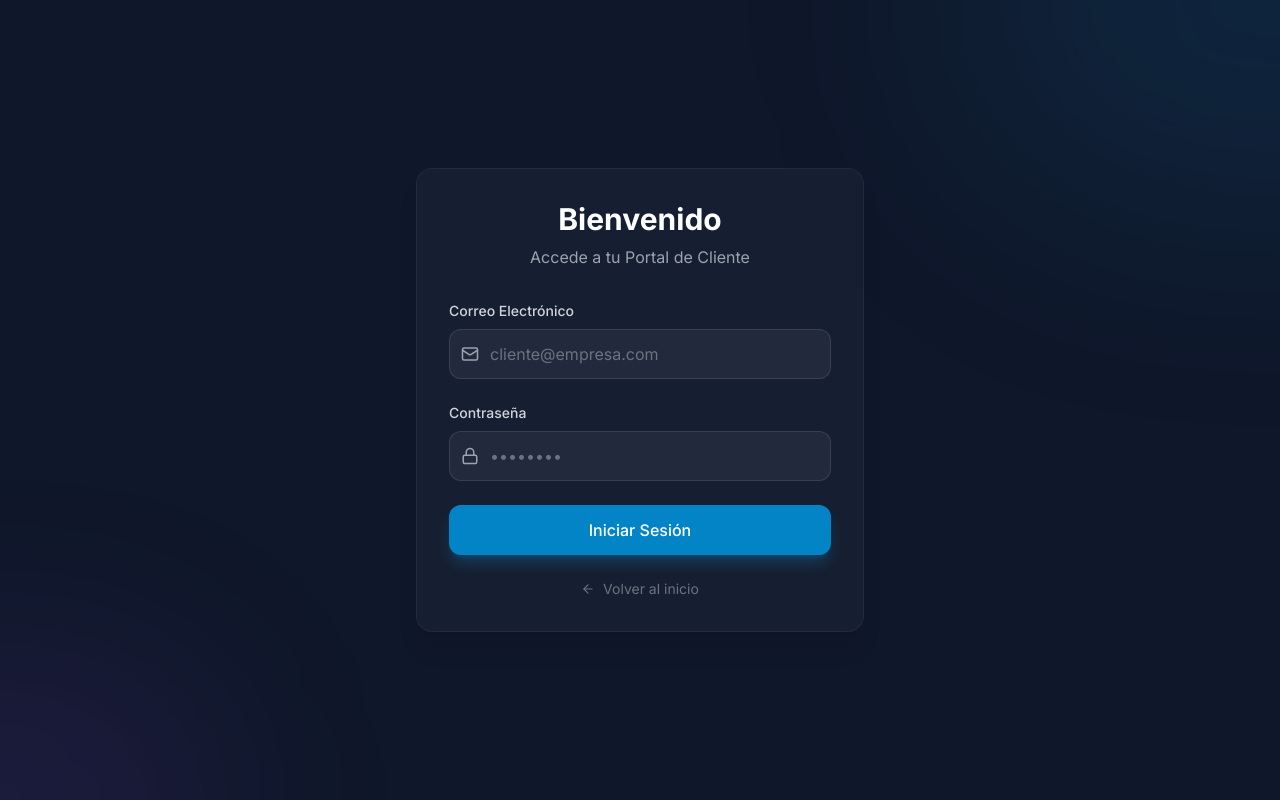
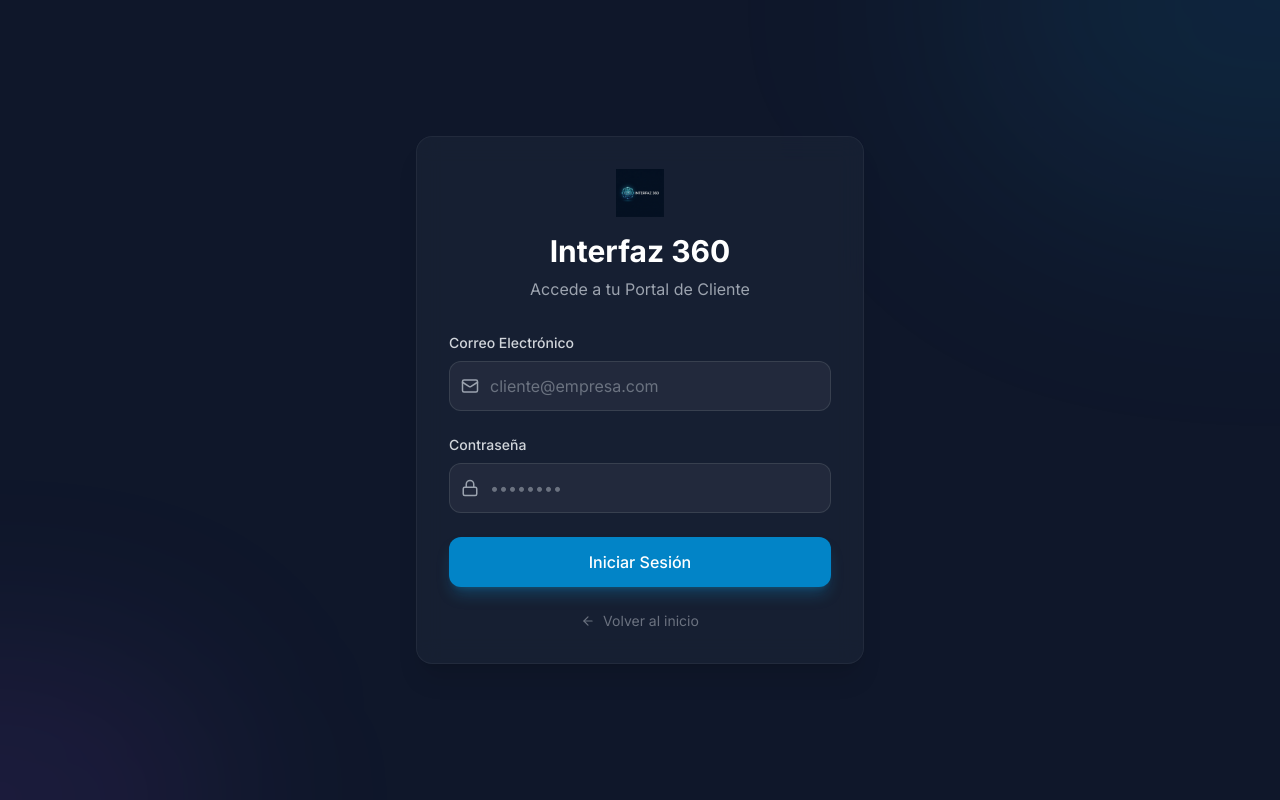
Before and after one commit to salepayaso/Agencia_web, a React (Vite) app: page /login in a window 1280 px wide. Built offline with nearby package versions, Linux system fonts and the light colour scheme; no server answers.

Commit message:
feat: Implement initial application structure with landing page, login, dashboard, and core UI components.

```diff
--- a/index.html
+++ b/index.html
@@ -10,13 +10,13 @@
   <meta name="viewport" content="width=device-width, initial-scale=1.0" />
   <meta name="google" content="notranslate" />
   <meta name="description"
-    content="Digital Manager & Desarrollador Fullstack. Creación de páginas web, aplicaciones a medida y arquitectura UX en Chile. Soluciones digitales profesionales." />
+    content="Interfaz 360. Agencia Digital y Desarrollo de Software en Chile. Creamos ecosistemas digitales robustos y aplicaciones a medida." />
   <meta name="keywords"
-    content="creación de páginas web, diseño web chile, desarrollador fullstack, webmaster, arquitectura ux, sistemas a medida" />
-  <meta property="og:title" content="WebArchitect | Digital Manager & Fullstack Dev" />
-  <meta property="og:description" content="Transformo ideas en ecosistemas digitales robustos. Web & Apps." />
+    content="interfaz 360, agencia digital, desarrollo web, aplicaciones a medida, software chile, ux/ui" />
+  <meta property="og:title" content="Interfaz 360 | Agencia Digital & Software" />
+  <meta property="og:description" content="Transformamos tu negocio con soluciones digitales de 360 grados." />
   <meta property="og:type" content="website" />
-  <title>Creación de Web & Apps | Digital Manager & Arquitecto UX</title>
+  <title>Interfaz 360 | Agencia Digital & Software</title>
 </head>
 
 <body>
--- a/src/components/Footer.jsx
+++ b/src/components/Footer.jsx
@@ -5,7 +5,10 @@ const Footer = () => {
         <footer className="bg-dark-card border-t border-white/5 py-12 px-4 md:px-8">
             <div className="max-w-7xl mx-auto grid md:grid-cols-4 gap-8 mb-8">
                 <div className="col-span-1 md:col-span-2">
-                    <h2 className="text-2xl font-bold text-gradient mb-4">Agencia.</h2>
+                    <div className="flex items-center gap-2 mb-4">
+                        <img src="/logo.png" alt="Logo" className="h-8 w-8" />
+                        <h2 className="text-2xl font-bold text-gradient">Interfaz 360</h2>
+                    </div>
                     <p className="text-gray-400 max-w-xs">
                         Transformando marcas con experiencias digitales premium.
                     </p>
@@ -31,7 +34,7 @@ const Footer = () => {
             </div>
 
             <div className="max-w-7xl mx-auto pt-8 border-t border-white/5 text-center text-gray-500 text-sm">
-                © {new Date().getFullYear()} Agencia Web. Todos los derechos reservados.
+                &copy; {new Date().getFullYear()} Interfaz 360. Todos los derechos reservados.
             </div>
         </footer>
     );
--- a/src/components/Navbar.jsx
+++ b/src/components/Navbar.jsx
@@ -23,7 +23,10 @@ const Navbar = () => {
                 }`}
         >
             <div className="max-w-7xl mx-auto px-4 md:px-8 flex items-center justify-between">
-                <a href="#" className="text-2xl font-bold text-gradient">WebArchitect</a>
+                <a href="#" className="flex items-center gap-2 text-2xl font-bold text-gradient">
+                    <img src="/logo.png" alt="Logo" className="h-8 w-8 object-contain" />
+                    Interfaz 360
+                </a>
 
                 <div className="hidden md:flex items-center gap-8">
                     <NavLink href="#services">Servicios</NavLink>
--- a/src/pages/Dashboard.jsx
+++ b/src/pages/Dashboard.jsx
@@ -57,9 +57,12 @@ const Dashboard = () => {
         <div className="min-h-screen bg-gray-900 text-white flex">
             {/* Sidebar */}
             <aside className="w-64 bg-black/30 border-r border-white/5 p-6 flex flex-col">
-                <div className="mb-10">
-                    <span className="text-2xl font-bold text-gradient">WebArchitect</span>
-                    <span className="text-xs text-gray-400 block mt-1">Portal Cliente</span>
+                <div className="mb-10 flex items-center gap-3">
+                    <img src="/logo.png" alt="Logo" className="h-8 w-8 object-contain" />
+                    <div>
+                        <span className="text-xl font-bold text-gradient block">Interfaz 360</span>
+                        <span className="text-xs text-gray-400 block">Portal Cliente</span>
+                    </div>
                 </div>
 
                 <nav className="flex-1 space-y-2">
--- a/src/pages/LandingPage.jsx
+++ b/src/pages/LandingPage.jsx
@@ -52,10 +52,10 @@ const LandingPage = () => {
                     >
                         <div className="inline-flex items-center gap-2 px-3 py-1 rounded-full bg-white/5 border border-white/10 text-sm text-primary-400 mb-6">
                             <Rocket className="w-4 h-4" />
-                            <span>Digital Manager & Fullstack Dev</span>
+                            <span>Agencia Digital & Software</span>
                         </div>
                         <h1 className="text-5xl md:text-7xl font-bold leading-tight mb-6">
-                            Arquitectura Web & <br /><span className="text-gradient">Experiencia UX.</span>
+                            Interfaz 360 <br /><span className="text-gradient">Visión Digital.</span>
                         </h1>
                         <p className="text-gray-400 text-lg mb-8 max-w-lg">
                             Transformo ideas complejas en ecosistemas digitales robustos. Desde sitios corporativos hasta aplicaciones de software a medida.
--- a/src/pages/Login.jsx
+++ b/src/pages/Login.jsx
@@ -44,7 +44,8 @@ const Login = () => {
             >
                 <div className="glass-card p-8 rounded-2xl border border-white/10 shadow-2xl">
                     <div className="text-center mb-8">
-                        <h1 className="text-3xl font-bold text-white mb-2">Bienvenido</h1>
+                        <img src="/logo.png" alt="Interfaz 360" className="h-12 w-12 mx-auto mb-4 object-contain" />
+                        <h1 className="text-3xl font-bold text-white mb-2">Interfaz 360</h1>
                         <p className="text-gray-400">Accede a tu Portal de Cliente</p>
                     </div>
 
```
Also changed, not shown: public/logo.png (added).
